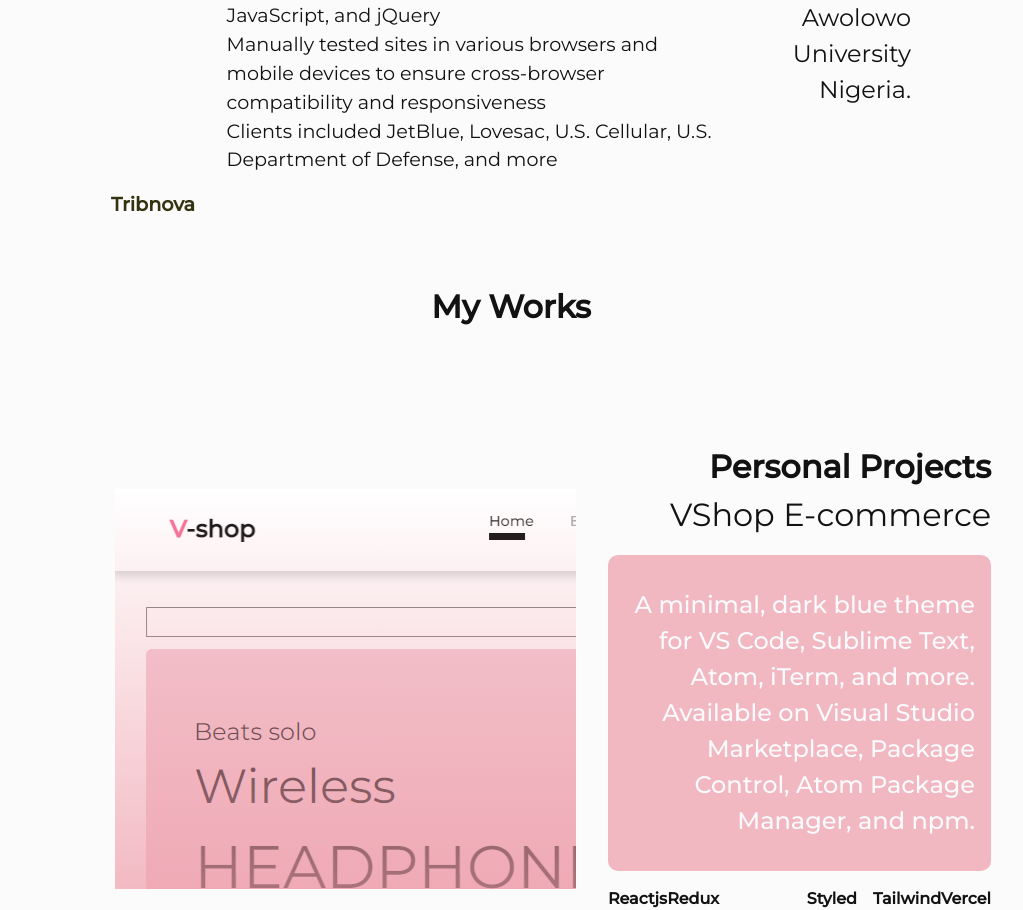
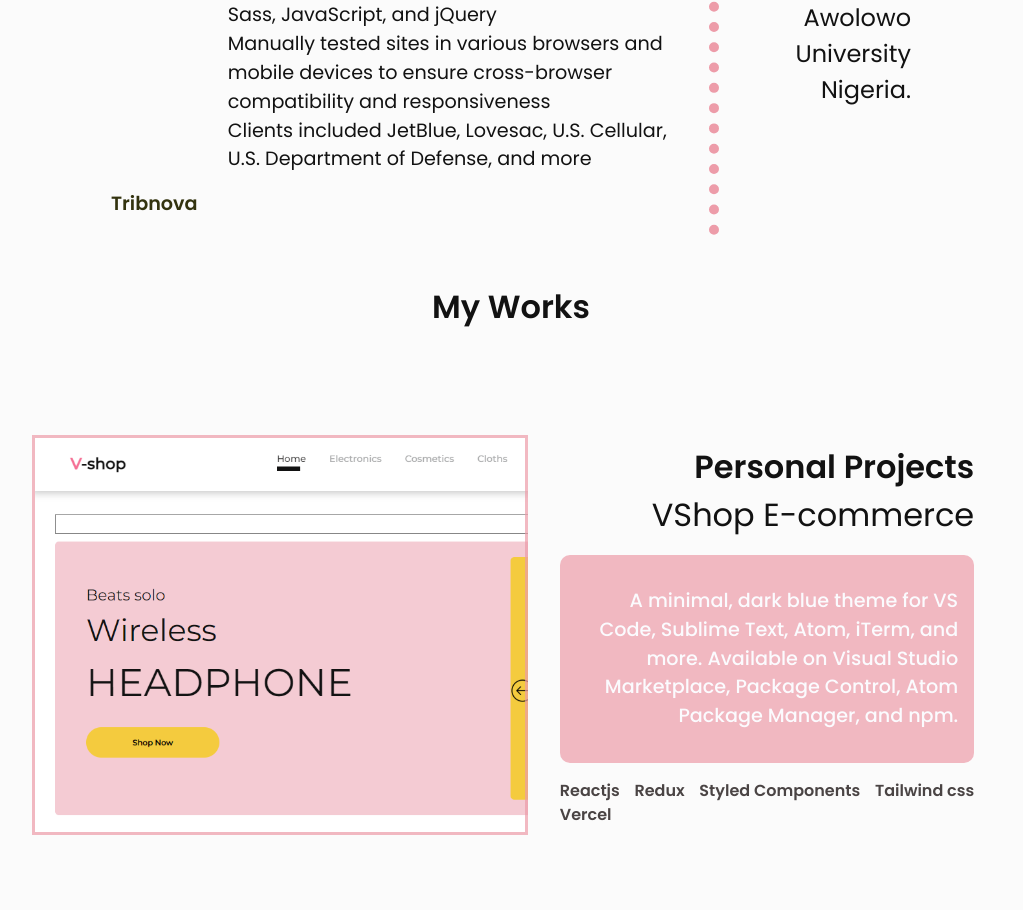
Before and after one commit to vickova/MyPortfolio, a React (Create React App) app: page / in a window 1280 px wide. Shown: the part 1349-2259 px from the top of the page, without its empty margins (129-1152 px from the left). Built offline with nearby package versions, Linux system fonts and the light colour scheme.

Commit message:
MaxResponsiveness

```diff
--- a/src/components/GlobalStyle.js
+++ b/src/components/GlobalStyle.js
@@ -16,7 +16,7 @@ const GlobalStyle = createGlobalStyle`
         }
     }
     body{
-        font-family:'Montserrat', sans-serif;
+        font-family:'Poppins','Montserrat', sans-serif;
         width:100%;
         background-color:#FBFBFB;
     }
--- a/src/components/Hero.jsx
+++ b/src/components/Hero.jsx
@@ -88,8 +88,17 @@ margin: 0 8rem;
   @media screen and (max-width:680px){
       display:block;
       margin:0;
+      p{
+        font-size:1.2rem;
+      }
+      button{
+        font-size:1.2rem;
+        padding:.8rem 1rem;
+      }
       .profile{
         margin-left:50px;
+        width:280px;
+        height:280px;
       }
       .heros{
         margin:0;
@@ -106,6 +115,13 @@ margin: 0 8rem;
       .images{
         position:absolute;
         left:25px;
+        justify-content:center;
+        gap:2rem;
+        height: 40vh;
+        img{
+          width:25px;
+          height:25px;
+        }
       }
     }
 `
--- a/src/components/MyWorks.jsx
+++ b/src/components/MyWorks.jsx
@@ -68,7 +68,7 @@ const MyWorks = () => {
                 works.map((items, i)=>{
                     return(
                         <div key={i} className='works'>
-                            <div className='image-cover' style={{background:`linear-gradient(transparent, rgba(237,156,169, 0.7)), url(${items.image})`, backgroundRepeat:'no-repeat'}}>
+                            <div className='image-cover' style={{background:`url(${items.image}`, backgroundRepeat:'no-repeat', backgroundSize:'cover'}}>
                             </div>
                             <div className='text'>
                                 <h3 className='first'>Personal Projects</h3>
@@ -116,28 +116,29 @@ const WorkStyled = styled.div`
     font-weight:600;
   }
   p{
-    font-size:1.2rem;
     margin:1rem 0;
   }
     .works{
         display:flex;
         align-items:center;
+        justify-content:center;
         gap:1rem;
         margin: 6rem 0;
         z-index:-99;
         .image-cover{
-        background:linear-gradient(180deg,transparent, rgba(8, 8, 8, 1)), ${({ BannerImage }) => `url(${BannerImage})`};
         padding:1rem;
-        width: 50%;
         height: 400px;
-        margin-left: 100px;
-        img{
+        border: 3px solid rgba(237,156,169, 0.7);
+
+        /* &:hover{
+            width:50%;
+        } */
+        /* img{
             height:100%;
             background: rgba(234,163,127, 0.7);
-        }
+        } */
     }
         .text{
-        width: 45%;
         right:80px;
         top:0;
         padding:1rem;
@@ -149,51 +150,58 @@ const WorkStyled = styled.div`
             padding:2rem 1rem;
             border-radius:10px;
             font-weight:500;
+            font-size:1.2rem;
         }
     }
-    }
-        .works:nth-child(even){
-            flex-direction:row-reverse;
-            .image-cover{
-                margin-right: 100px;
-                img{
-                    height:100%;
-                    background: rgba(234,163,127, 0.7);
-                }
-            }
-            .text{
-            width: 45%;
-            left:80px;
-            top:0;
-            text-align:left;
-        }
+
     }
     ul{
             display:flex;
+            flex-wrap:wrap;
             justify-content:space-between;
             li{
                 text-decoration:none;
+                color: #4a4444;
+            }
+        }
+        @media screen and (min-width:760px){
+            .works{
+                .image-cover{
+                    width:50%;
+                }
+                .text{
+                    width:45%;
+                }
             }
         }
     @media screen and (max-width:680px){
       margin:0;
+      h3{
+        font-size:1rem;
+        font-weight:400;
+    }
+    .first{
+        font-weight:600;
+        font-size:1.5rem;
+    }
+      p{
+        font-size:1rem;
+      }
       .works{
         display:block;
+        background-color:rgba(237,156,169, 0.7);
         .image-cover{
             margin:0;
         }
-      }
-      .works:nth-child(even){
-        flex-direction:row-reverse;
-        .image-cover{
-            margin:0;
-            padding:0;
-            img{
-                height:100%;
-                background: rgba(234,163,127, 0.7);
+        .text{
+            p{
+                font-size:1rem;
             }
         }
-        }
+      }
+      ul{
+        gap:.5rem;
+      }
     }
 `
 export default MyWorks
--- a/src/components/Navbar.jsx
+++ b/src/components/Navbar.jsx
@@ -61,7 +61,7 @@ const NavStyle = styled.div`
     }
   }
   @media screen and (max-width:680px){
-    padding:2rem;
+    padding:1rem 1.5rem;
       ul{
   display:${({menu})=>menu?'block':'none'};
   position:fixed;
--- a/src/components/Qualifications.jsx
+++ b/src/components/Qualifications.jsx
@@ -63,7 +63,7 @@ margin: 0 10rem;
     border-left: 3px solid #ed9ca9;
     height:fit-content;
     color:#ed9ca9;
-    padding:0 0.5rem;
+    padding:0 .5rem;
   }
   .set{
     display:none;
@@ -71,8 +71,9 @@ margin: 0 10rem;
   h4{
     font-weight:600;
     font-size:1.2rem;
+    text-align:center;
   }
-  h2, h4{
+  h2{
     text-align:center;
   }
   h3{
@@ -84,6 +85,7 @@ margin: 0 10rem;
   li{
     font-size:1.2rem;
   }
+
   .section{
     display:flex;
     justify-content:center;
@@ -94,13 +96,30 @@ margin: 0 10rem;
     text-align:right;
     width: 40%;
   }
+  .first{
+    border-right:10px solid #ed9ca9;
+    border-style:dotted;
+    padding-right:1rem;
+  }
   .qualify{
     display:flex;
     gap:1rem;
     margin:1rem 0;
+    h4{
+      text-align:left;
+    }
   }
   @media screen and (max-width:680px){
       margin:4rem 0;
+      h3{
+        font-size:1.5rem;
+      }
+      p, li{
+        font-size:1rem;
+      }
+      .qualify{
+        flex-direction:column;
+      }
     }
 `
 export default Qualifications
--- a/src/components/Skills.jsx
+++ b/src/components/Skills.jsx
@@ -40,7 +40,7 @@ const Skills = () => {
                   <li>Next js</li>
                 </ul>
             </div>
-            <div>
+            <div className='left'>
                 <div className='skillset' onClick={OpenDataHandler}>
                   <div>
                     <h3>Data Analysis</h3>
@@ -81,6 +81,7 @@ const SkillStyle = styled.div`
   p{
     font-size:1rem;
   }
+
   .skill-flex{
     margin: 2rem 0;
     display:flex;
@@ -119,7 +120,25 @@ const SkillStyle = styled.div`
     }
   }
   @media screen and (max-width:680px){
-      margin:4rem 0;
+    margin:4rem 0;
+      .skill-flex{
+        h3{
+          font-size:1.2rem;
+        }
+      }
+      .skillset{
+        gap:.5rem;
+        .chev{
+          width:20px;
+          height:20px;
+        }
+      }
+      p, li{
+        font-size:1rem;
+      }
+      .qualify{
+        flex-direction:column;
+      }
     }
 `
 export default Skills
```
